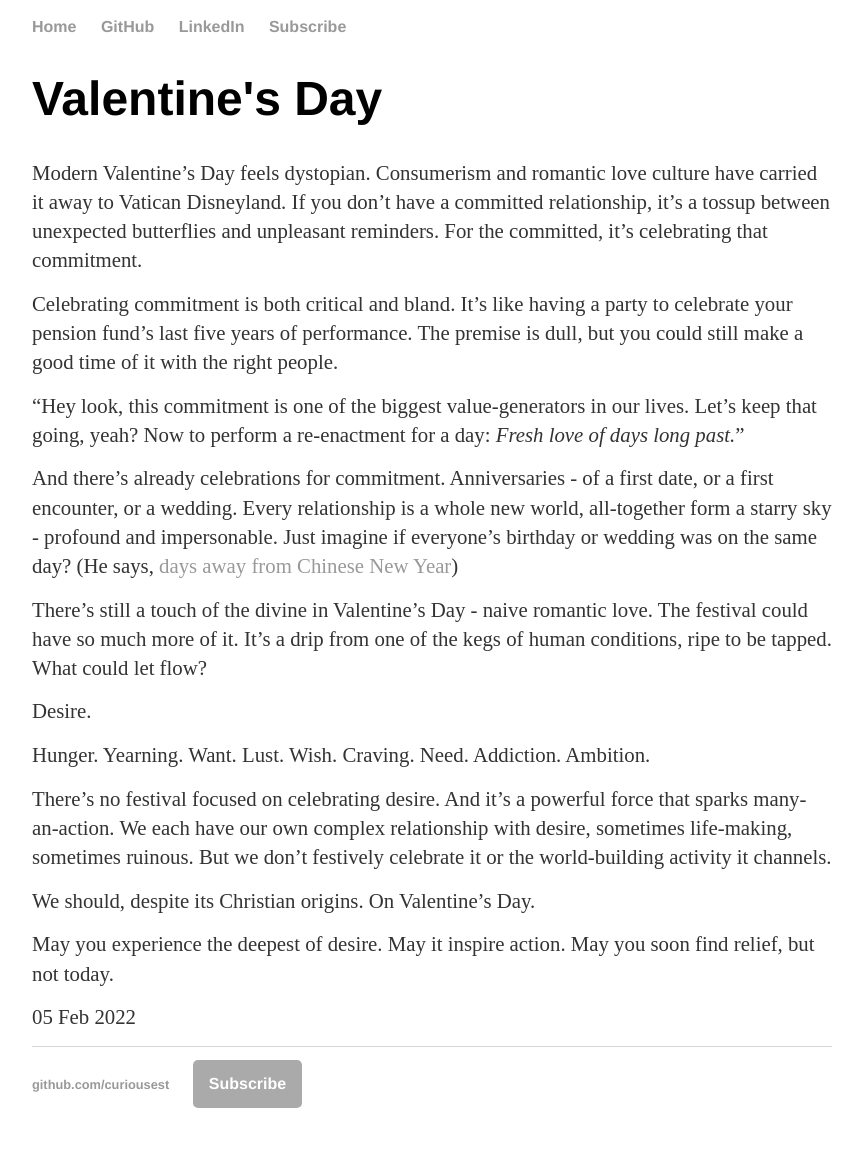
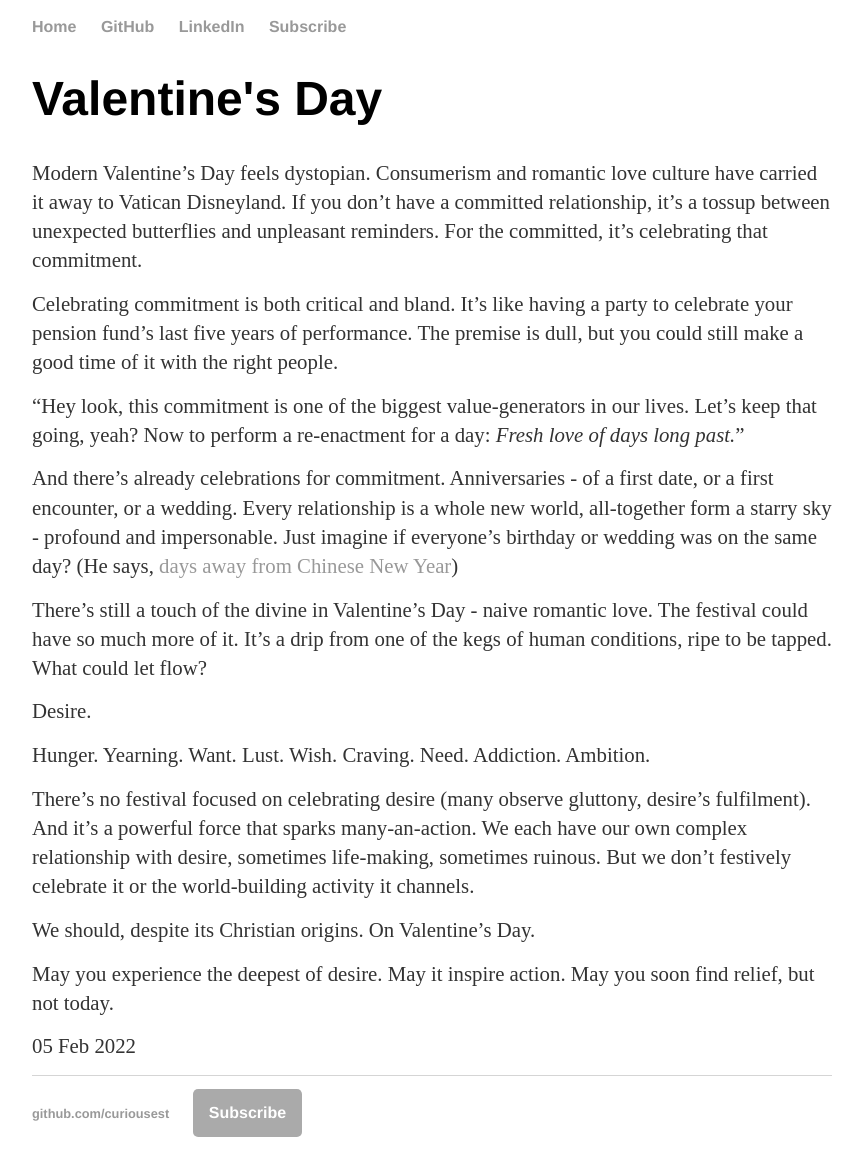
Before and after one commit to curiousest/curiousest.github.io, a Jekyll site: the page built from _posts/2022-02-05-valentines-day.md, in a window 1280 px wide. Shown: the whole page, without its empty margins (208-1070 px from the left). Built offline with Jekyll 4.4.1, drawn with Linux system fonts in a browser that asks for light colours; before the commit the page ends 1120 px from its top, so only the background shows below that.

Commit message:
More words.

```diff
--- a/_posts/2022-02-05-valentines-day.md
+++ b/_posts/2022-02-05-valentines-day.md
@@ -22,7 +22,7 @@ Desire.
 
 Hunger. Yearning. Want. Lust. Wish. Craving. Need. Addiction. Ambition.
 
-There's no festival focused on celebrating desire. And it's a powerful force that sparks many-an-action. We each have our own complex relationship with desire, sometimes life-making, sometimes ruinous. But we don't festively celebrate it or the world-building activity it channels.
+There's no festival focused on celebrating desire (many observe gluttony, desire's fulfilment). And it's a powerful force that sparks many-an-action. We each have our own complex relationship with desire, sometimes life-making, sometimes ruinous. But we don't festively celebrate it or the world-building activity it channels.
 
 We should, despite its Christian origins. On Valentine's Day.
 
```
